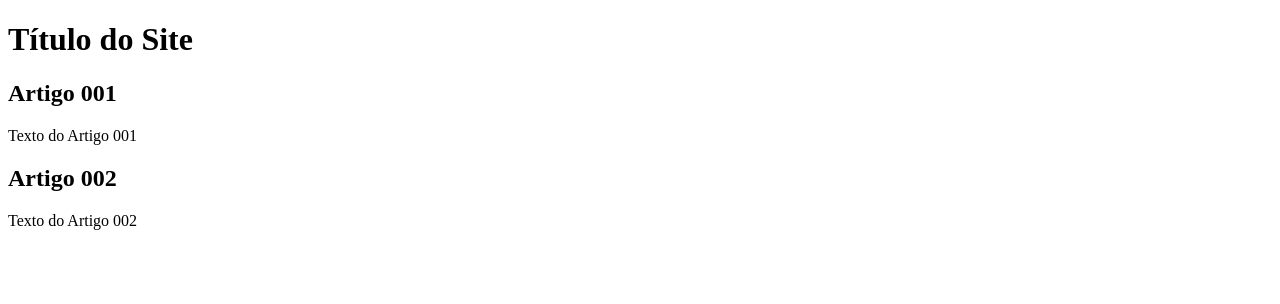
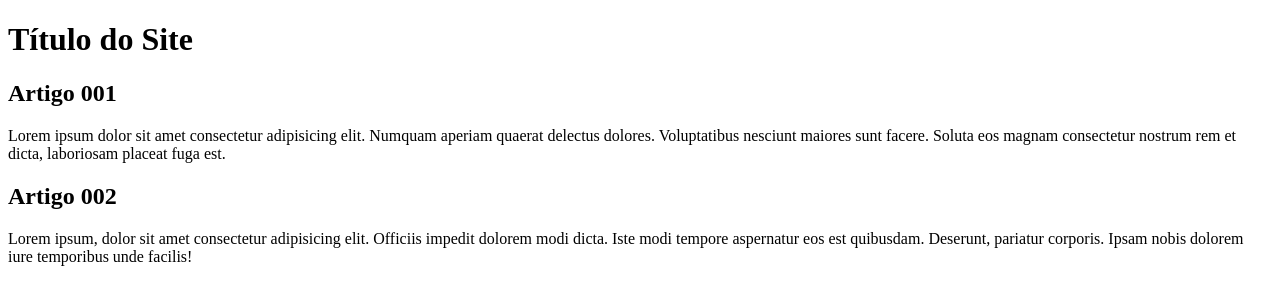
Before and after one commit to Samw1s3dev/projeto-site, a plain HTML site: page index.html in a window 1280 px wide. Drawn offline with Linux system fonts and the light colour scheme.

Commit message:
comecei a escrever

```diff
--- a/index.html
+++ b/index.html
@@ -12,11 +12,11 @@
         </header>
         <article>
             <h2>Artigo 001</h2>
-            <p>Texto do Artigo 001</p>
+            <p>Lorem ipsum dolor sit amet consectetur adipisicing elit. Numquam aperiam quaerat delectus dolores. Voluptatibus nesciunt maiores sunt facere. Soluta eos magnam consectetur nostrum rem et dicta, laboriosam placeat fuga est.</p>
         </article>
         <article>
             <h2>Artigo 002</h2>
-            <p>Texto do Artigo 002</p>
+            <p>Lorem ipsum, dolor sit amet consectetur adipisicing elit. Officiis impedit dolorem modi dicta. Iste modi tempore aspernatur eos est quibusdam. Deserunt, pariatur corporis. Ipsam nobis dolorem iure temporibus unde facilis!</p>
         </article>
     </main>
 
```
